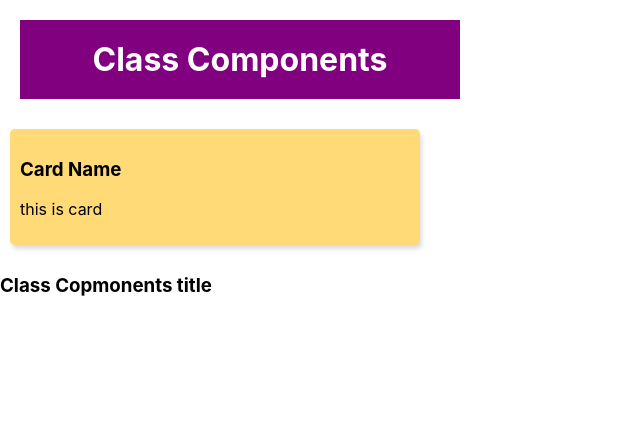
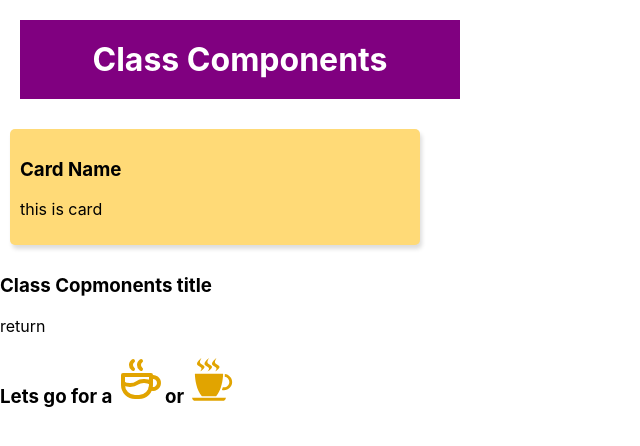
Before and after one commit to Sadekul/React, a React (Create React App) app: page / in a window 1280 px wide. Shown: the top 446 px of the page, without its empty margins (0-640 px from the left). Built offline with nearby package versions, Linux system fonts and the light colour scheme.

Commit message:
user-react-icon

```diff
--- a/package.json
+++ b/package.json
@@ -8,6 +8,7 @@
     "@testing-library/user-event": "^13.5.0",
     "react": "^18.3.1",
     "react-dom": "^18.3.1",
+    "react-icons": "^5.3.0",
     "react-scripts": "5.0.1",
     "uuid": "^10.0.0",
     "web-vitals": "^2.1.4"
--- a/public/style.css
+++ b/public/style.css
@@ -32,3 +32,8 @@
     text-align: center;
     font-weight: 700;
 }
+
+.icon{
+    font-size: 3rem;
+    color: #e1a400
+}
--- a/src/App.js
+++ b/src/App.js
@@ -1,6 +1,7 @@
 import React from 'react';
 import Card from './components/Card';
 import Card2 from './components/ClassComponents';
+import Icon from './components/use-react-icon';
 
 function App() {
 
@@ -8,6 +9,8 @@ function App() {
        <h1 className="headerStyle">Class Components</h1>
     <Card name="Card Name" desc="this is card"/>
     <Card2 name="Class Copmonents title"/>
+
+    <Icon/>
  </div>
   );
 }
--- a/src/components/ClassComponents.js
+++ b/src/components/ClassComponents.js
@@ -9,8 +9,6 @@ return(
     <h3>{this.props.name}</h3>
 )
 }
-
-
 }
 
 export default Card2;
--- /dev/null
+++ b/src/components/use-react-icon.js
@@ -0,0 +1,11 @@
+import React from 'react'
+import { TbCoffee } from "react-icons/tb";
+import { GiCoffeeCup } from "react-icons/gi";
+
+export default function Icon() {
+  return (
+    <div>
+        return <h3> Lets go for a <TbCoffee className='icon' />or <GiCoffeeCup  className='icon'/> </h3>
+    </div>
+  )
+}
```
Also changed, not shown: 1 other file (tests, documents, lock files or other folders).
